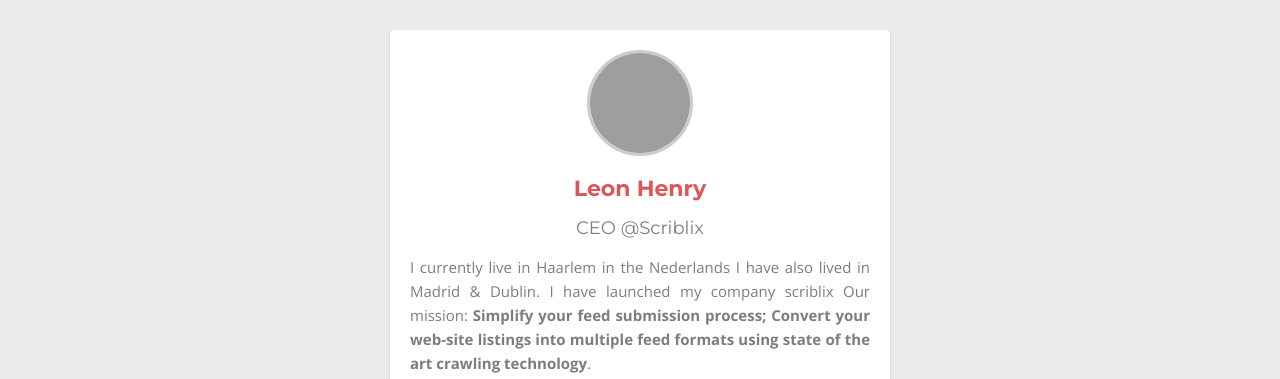
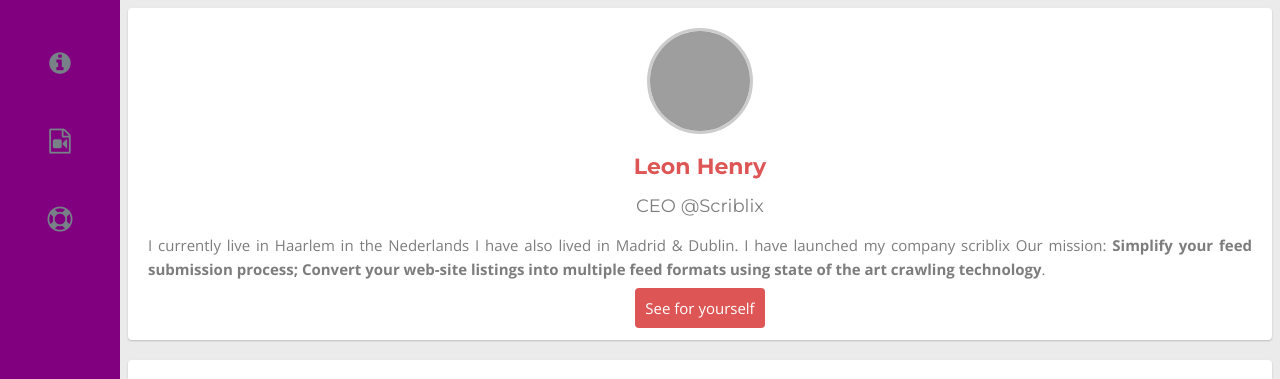
Before and after one commit to Napoleonsolo51/my-profile, a plain HTML site: page index.html in a window 1280 px wide. Shown: the top 379 px of the page. Drawn offline with nearby package versions, Linux system fonts and the light colour scheme; grey boxes are pictures that could not be loaded.

Commit message:
Added a sidebar to project

```diff
--- a/index.html
+++ b/index.html
@@ -2,16 +2,35 @@
 <html>
   <head>
     <meta charset="utf-8">
-    <title>Basic</title>
+    <title>Basic infos</title>
     <link href="https://fonts.googleapis.com/css?family=Open+Sans:400,300,700|Montserrat:400,700" rel="stylesheet">
     <link href="https://maxcdn.bootstrapcdn.com/font-awesome/4.7.0/css/font-awesome.min.css" rel="stylesheet">
     <link href="style.css" rel="stylesheet">
   </head>
 
   <body>
+    <div id="sidebar">
+      <ul>
+        <li>
+          <a href="#summary">
+          <i class="fa fa-info-circle"></i>
+          </a>
+        </li>
+        <li>
+          <a href="#movies">
+          <i class="fa fa-file-video-o"></i>
+          </a>
+        </li>
+        <li>
+          <a href="#help">
+          <i class="fa fa-life-ring"></i>
+          </a>
+        </li>
+      </ul>
+    </div>
 
-    <div class="container">
-      <div class="card text-center">
+    <div id="page-content">
+      <div class="card text-center" id="summary">
         <img src="https://pbs.twimg.com/profile_images/572634707571183616/nx5kdAui.jpeg" alt="Leon Henry" id="img-profile" class="img-circle">
         <h1>Leon Henry</h1>
         <h2>CEO @Scriblix</h2>
@@ -43,7 +62,7 @@
         </ul>
       </div>
 
-      <div class="card text-center">
+      <div class="card text-center" id="movies">
         <h2>My Favorite movies</h2>
         <table id="movies">
           <tbody>
@@ -78,7 +97,7 @@
         </table>
       </div>
 
-      <div class="card text-center">
+      <div class="card text-center" id="help">
         <h2>About this page</h2>
         This page has been coded during the <a href="https://lewagon.org/program" target="_blank">FullStack program @LeWagon</a>. That was probably the best experience of my entire life.
         <ul class="list-inline">
@@ -101,6 +120,7 @@
       </div>
     </div>
 
+
   </body>
 </html>
 <!-- end of file -->
--- a/style.css
+++ b/style.css
@@ -101,3 +101,32 @@ a:hover{
 #movies td{
   padding: 10px;
 }
+
+#sidebar {
+  background-color: #800080;
+  position: fixed;
+  left: 0px;
+  top: 0px;
+  bottom: 0px;
+  width: 120px;
+  text-align: center;
+}
+#page-content {
+  margin-left: 120px;
+}
+
+#sidebar a {
+    text-decoration: none;
+    font-size: 25px;
+    color: #788188;
+}
+
+#sidebar ul {
+    list-style: none;
+    padding-left: 0px;
+}
+
+#sidebar li {
+    margin-top: 50px;
+    margin-bottom: 50px;
+}
```
